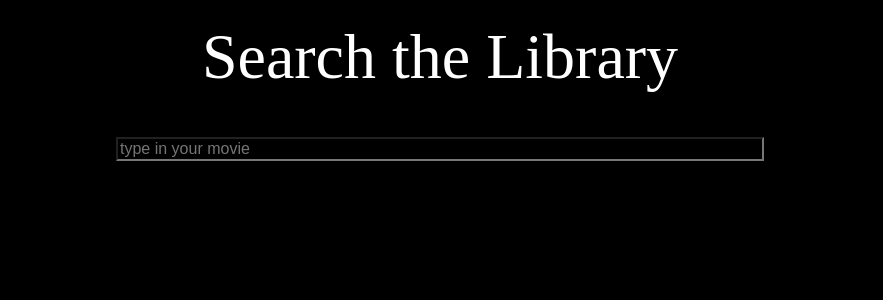
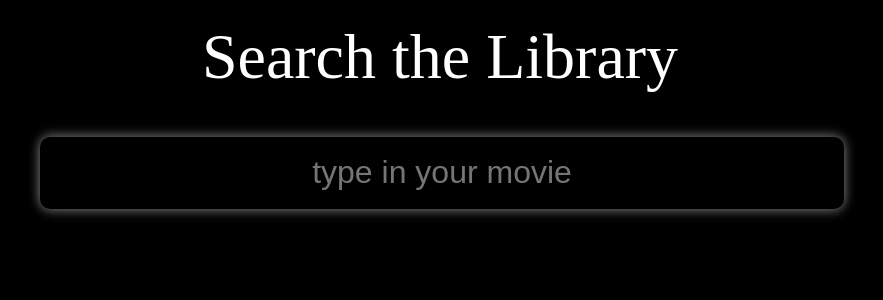
Before and after one commit to vidnas/react-movie-recs, a React (Create React App) app: page / in a window 1280 px wide. Shown: the top 300 px of the page, without its empty margins (200-1083 px from the left). Built offline with nearby package versions, Linux system fonts and the light colour scheme; no server answers.

Commit message:
error handling, desktop css changes

```diff
--- a/src/App.css
+++ b/src/App.css
@@ -3,12 +3,15 @@
   display: flex;
   flex-direction: column;
   justify-content: center;
-  align-content: center;
+  align-items: center;
   margin: auto;
-
   height:100%;
   width: 100vw;
   font-family: 'Cabin';
+}
+
+.App a{
+  max-width:1200px;
 }
 
 .App h1{
@@ -16,10 +19,8 @@
   margin-top:0px;
   padding-top:20px;
   font-size: 4em;
-  /* text-decoration: underline; */
   font-family: 'Girassol';
   font-weight:500;
-  /* font-style: italic; */
 }
 
 .App h2{
@@ -31,11 +32,21 @@
   color:white;
 }
 
+.searchBox{
+  width:800px;
+  max-width: 90vw;
+}
+
 .textInput{
-  background-color:black;
-  margin-bottom:10px;
-  width:50%;
-  font-size:16px;
+  text-align: center;
+  background-color: black;
+  margin-bottom: 10px;
+  font-size: 32px;
+  border: none;
+  border-radius:10px;
+  box-shadow: 0px -2px 12px rgb(255 255 255 / 30%), 0px 2px 12px rgb(255 255 255 / 30%);
+  height: 70px;
+  width:100%;
 }
 
 .loadingscreen{
--- a/src/App.js
+++ b/src/App.js
@@ -53,10 +53,12 @@ class App extends Component {
 
           movie.poster_src = "https://image.tmdb.org/t/p/w600_and_h900_bestv2" + movie.poster_path;
 
+
           const movieRow = (
             <MovieCard key={movie.id} movie={movie} extras={extras} />
           );
           movieRows.push(movieRow);
+
         });
 
         this.setState({ rows: movieRows });
@@ -77,6 +79,10 @@ class App extends Component {
     this.performSearch(searchTerm);
 
     event.preventDefault();
+  }
+
+  componentDidMount() {
+    document.title = "Movie Search";
   }
 
   render() {
--- a/src/components/Card.css
+++ b/src/components/Card.css
@@ -5,6 +5,7 @@
     /* border:1px solid grey; */
     transition:box-shadow 0.3s;
     margin: 25px 20px;
+    max-width:1200px;
 }
 
 .cardContainer:hover{
--- a/src/components/Card.js
+++ b/src/components/Card.js
@@ -1,6 +1,5 @@
 import React, { Component } from 'react';
 import './Card.css';
-import $ from 'jquery';
 import {BrowserRouter, Switch, Route, Link} from 'react-router-dom';
 
 class MovieCard extends Component {
--- a/src/components/Collection.js
+++ /dev/null
@@ -1,52 +0,0 @@
-import React, { Component, useState, useEffect } from 'react';
-import './Card.css';
-import $ from 'jquery';
-import {BrowserRouter, Switch, Route, Link} from 'react-router-dom';
-
-function Collection(props){
-
-    let collectionId = props.id
-
-        useEffect( () => {
-            fetchCollection();
-        }, [] );
-
-        const [collection, setCollection] = useState({});
-
-        const fetchCollection = async () => {
-            const fetchCollection = await fetch(
-                `https://api.themoviedb.org/3/collection/${collectionId}?api_key=898c53e4648c8d01605385c636421936&language=en,null`
-            ).then((response) => response.json());
-            const collection = fetchCollection;
-            setCollection(collection);
-            console.log(collection);
-        };
-
-        const posterURL = "https://image.tmdb.org/t/p/w600_and_h900_bestv2";
-
-        const collecIndv = collection.parts;
-
-
-        return (
-            <div className="collectionWrapper">
-                <h1>{collection.name}</h1>
-
-                {/* <div className="recsPanel" id="recsPanelFull">
-                {collecIndv.map((movie, colIndex) => (
-                <Link
-                    to={`/singlemovie/${collection.parts[colIndex].id}`}
-                    key={collection.parts[colIndex].id}>
-                    <div className="singleRec" key={collection.parts[colIndex].id}>
-                    <img src={ posterURL + collection.parts[colIndex].poster_path} width="200px"/>
-
-                    </div>
-                </Link>
-                ))}
-            </div> */}
-          </div>
-
-        );
-
-}
-
-export default Collection;
--- a/src/components/SingleMovie.css
+++ b/src/components/SingleMovie.css
@@ -1,6 +1,7 @@
 .singleMovieContainer{
     width:100vw;
     height:100%;
+    backdrop-filter: blur(2px);
 }
 
 .singleMovieContent{
@@ -9,13 +10,14 @@
     background-position: 'center';
     background-repeat: 'no-repeat';
     background-size: 'cover';
-    width:auto;
+    width:100vw;
     min-height:200vh;
     padding: 0px 30px;
     display: flex;
     align-content: center;
     align-items: center;
     flex-direction: column;
+    margin: auto;
 }
 
 .singleMovieContent h1{
@@ -29,12 +31,13 @@
 }
 
 .singleMovData{
+    max-width:100vw;
+    width:1200px;
     margin: 50px;
     backdrop-filter: blur(2px);
     box-shadow: 0 1px 20px rgba(0, 0, 0, 0.7);
 	-webkit-box-shadow: 0 1px 20px rgba(0, 0, 0, 0.7);
 	-moz-box-shadow: 0 1px 20px rgba(0, 0, 0, 0.7);
-
 }
 
 .singleTagLine{
@@ -52,7 +55,8 @@
 }
 
 .recsPanel{
-    width:100vw;
+    max-width:100vw;
+    width:1600px;
     display: flex;
     flex-direction: row;
     flex-wrap: wrap;
--- a/src/components/SingleMovie.js
+++ b/src/components/SingleMovie.js
@@ -2,11 +2,8 @@ import React, { useState, useEffect } from 'react';
 import './Card.css';
 import'./SingleMovie.css';
 import {Link} from 'react-router-dom';
-import axios from 'axios';
-import Collection from './Collection';
 
 function SingleMovie({match}){
-
 
   useEffect( () => {
         fetchMovie();
@@ -23,7 +20,6 @@ function SingleMovie({match}){
         setSingleMovie(singleMovie);
         console.log(singleMovie);
     };
-
 
 
     if (singleMovie.images==null) {
@@ -45,6 +41,13 @@ function SingleMovie({match}){
 
     var backdrops = singleMovie.images.backdrops;
     var randomBackdrop = backdrops[Math.floor(Math.random() * backdrops.length)];
+    var randomBackdropPath;
+
+    if(randomBackdrop == undefined){
+      randomBackdropPath = "/xxxx.jpg";
+    } else{
+      randomBackdropPath = randomBackdrop.file_path;
+    }
 
     const recs = singleMovie.recommendations.results;
 
@@ -57,8 +60,12 @@ function SingleMovie({match}){
 
     singleMovie.maincast = [];
 
-    for(var j = 0; j < 4; j++){
-      singleMovie.maincast.push(singleMovie.credits.cast[j].name + ", ");
+    try{
+      for(var j = 0; j < 4; j++){
+        singleMovie.maincast.push(singleMovie.credits.cast[j].name + ", ");
+      }
+    } catch (e){
+      console.log("no cast");
     }
 
     function recsOpen() {
@@ -78,7 +85,7 @@ function SingleMovie({match}){
       <div
         className="singleMovieContainer"
         style={{
-          backgroundImage: `url("https://image.tmdb.org/t/p/original${randomBackdrop.file_path}`,
+          backgroundImage: `url("https://image.tmdb.org/t/p/original${randomBackdropPath}`,
           backgroundPosition: "center",
           backgroundRepeat: "no-repeat",
           backgroundSize: "cover",
@@ -86,7 +93,7 @@ function SingleMovie({match}){
         }}
       >
         <div className="singleMovieContent">
-          <h1>{singleMovie.original_title}</h1>
+          <a href="/"><h1>{singleMovie.original_title}</h1></a>
           <div className="singleTagLine">"{singleMovie.tagline}"</div>
           <img
             width="600px"
@@ -134,10 +141,6 @@ function SingleMovie({match}){
             </table>
           </div>
 
-          <div className="singleMovData">
-          <Collection id={singleMovie.belongs_to_collection.id}/>
-          </div>
-
           <div onClick={recsOpen}><h2 id="recsButton">See Recommended Movies</h2></div>
           <div className="recsPanel" id="recsPanelFull">
             {recs.map((rec, recIndex) => (
@@ -166,9 +169,6 @@ function SingleMovie({match}){
       </div>
     );
 
-
 }
 
-
-
 export default SingleMovie;
```
Also changed, not shown: src/components/Collection.css (deleted, +0 -24 lines).
